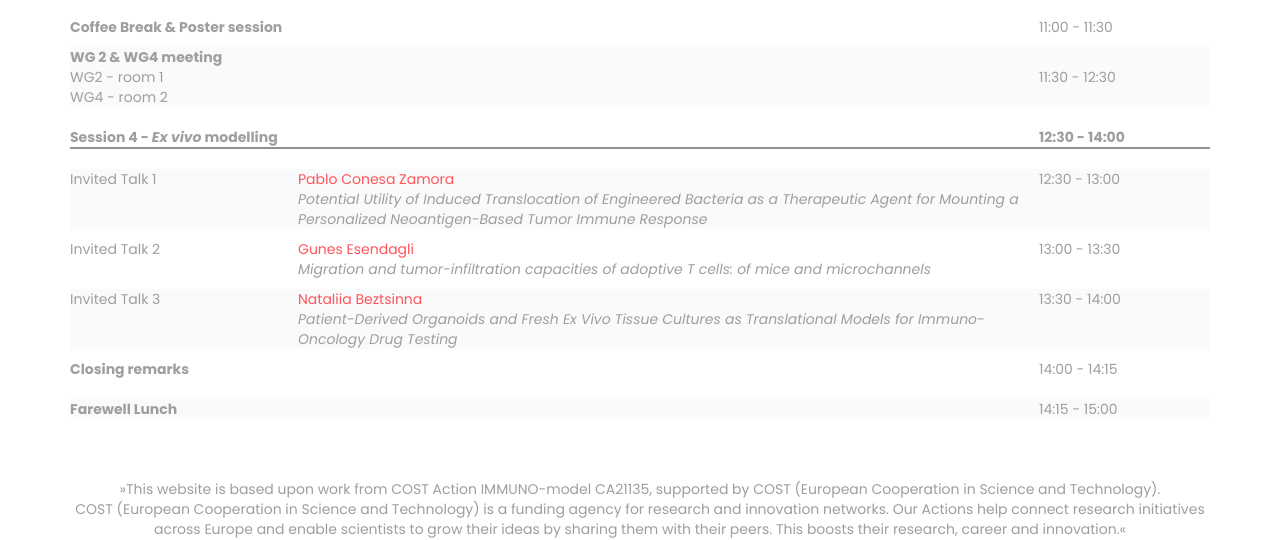
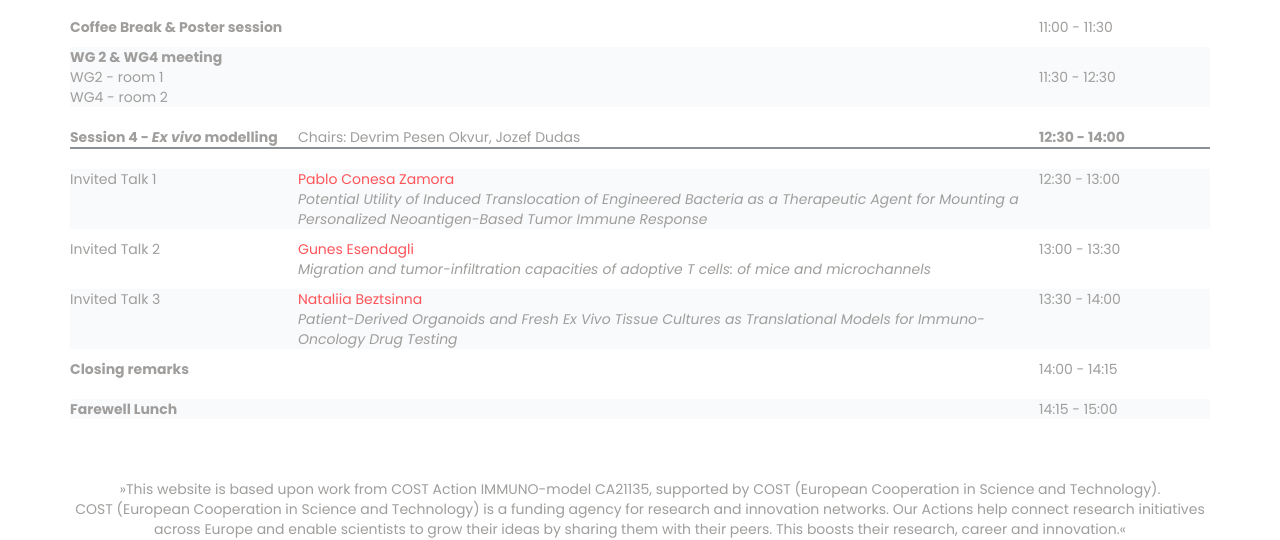
Before and after one commit to immunomodelconference/immunomodelconference.github.io, a plain HTML site: page index.html in a window 1280 px wide. Shown: the part 9065-9605 px from the top of the page. Drawn offline with nearby package versions, Linux system fonts and the light colour scheme.

Commit message:
Update index.html

```diff
--- a/index.html
+++ b/index.html
@@ -893,7 +893,8 @@ If you have any questions, do not hesitate to email <a href="mailto:marta.malesz
 		    <td colspan="3"></td>
 	    	</tr>
 		<tr>
-			<td colspan="2"><b>Session 4 - <i>Ex vivo</i> modelling</b></td>
+			<td><b>Session 4 - <i>Ex vivo</i> modelling</b></td>
+			<td>Chairs: Devrim Pesen Okvur, Jozef Dudas</td>
 			<td><b>12:30 - 14:00</b></td>
 		</tr>
 		<tr class="horizontal-line">
```
